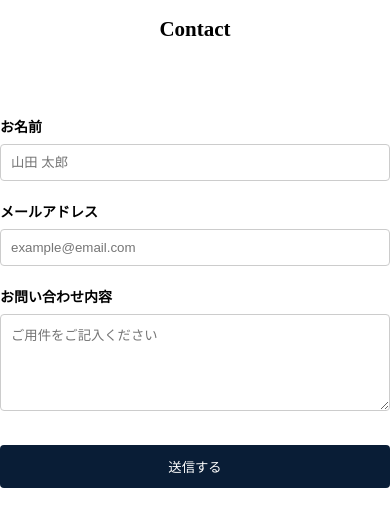
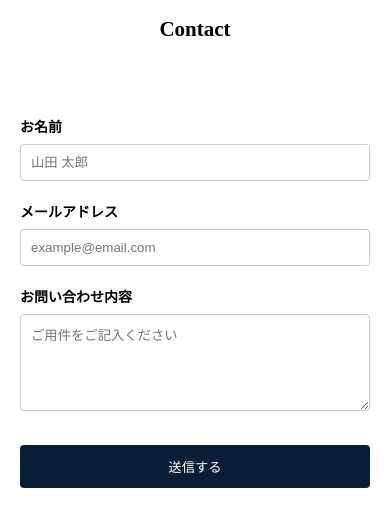
Before and after one commit to chiHiro-316/my-portfolio, a plain HTML site: page contact.html in a window 390 px wide. Drawn offline with nearby package versions, Linux system fonts and the light colour scheme; a web font is replaced by a local one.

Commit message:
Add files via upload

```diff
--- a/css/style.css
+++ b/css/style.css
@@ -658,6 +658,15 @@ h2{
 
 /* スマホの時はボタンも横幅いっぱいにしたければメディアクエリへ */
 @media screen and (max-width: 767px) {
+  .contact-form{
+    width: 100%;
+    padding: 0 20px;
+    box-sizing: border-box;
+    overflow: hidden; /* 万が一のはみ出しもカット */
+
+  }
+
+
   .submit-btn {
     width: 100%;
   }
```
